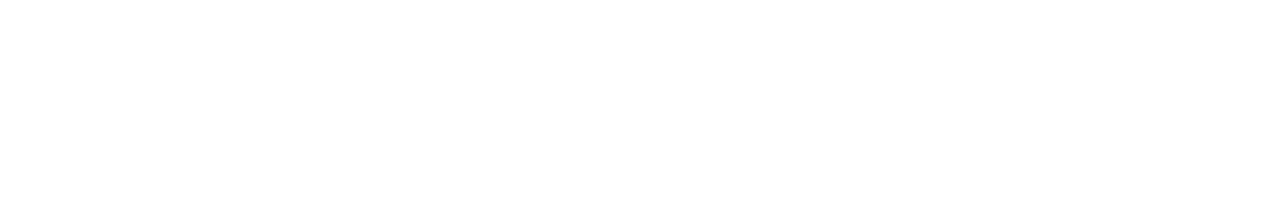
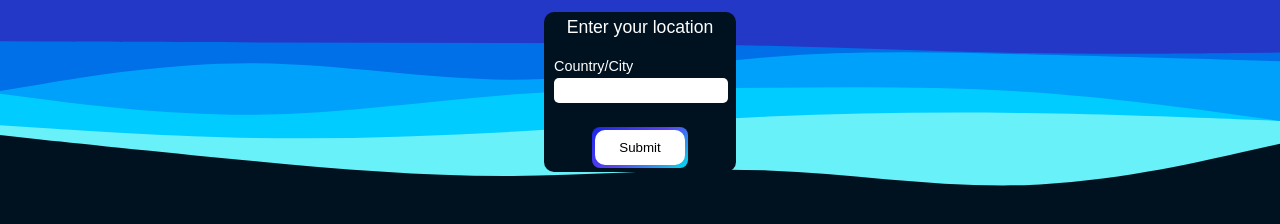
Before and after one commit to quirogak/weather-app, a website built with webpack: page dist/index.html in a window 1280 px wide. Built offline with nearby package versions, Linux system fonts and the light colour scheme.

Commit message:
Added a basic style and structure to the page.

```diff
--- a/dist/index.html
+++ b/dist/index.html
@@ -9,6 +9,27 @@
     <title>Weather App</title>
 </head>
 <body>
-
+    <main>
+          <section>
+            <div class="main-container">
+                <form class="form-container">
+                    <ul>
+                        <li class="form-title">Enter your location</li>
+                        <li class="input-container">
+                            <label for="location">
+                                <span class="input-text">Country/City</span>
+                                <input type="location" id="location" name="user_location">
+                                <span class="error"></span>
+                            </label>
+                        </li>
+                        <li class="button">
+                            <button type="button">Submit</button>
+                        </li>
+                    </ul>
+                </form>
+            </div>
+          </section>
+    </main>
+    <footer></footer>
 </body>
 </html>
--- a/dist/style.css
+++ b/dist/style.css
@@ -0,0 +1,120 @@
+* {
+    margin: 0;
+    padding: 0;
+    font-family: Arial, Helvetica, sans-serif;
+  }
+
+body {
+    background-image: url("./img/25503.svg");
+    background-attachment:fixed;
+    background-repeat: no-repeat;
+    background-size: cover;
+
+}
+
+header {
+    width: 100%;
+
+}
+
+main {
+    width: 100%;
+    height: 100vh;
+}
+
+.main-container {
+    width: 15%;
+    height: 20vh;
+    background-color: #001220;
+    border-radius: 10px;
+}
+
+section {
+    height: 23%;
+    display: flex;
+    align-items: center;
+    justify-content: center;
+    flex-direction: column;
+}
+
+form {
+    height: 100%;
+}
+
+ul {
+    height: 100%;
+    display: flex;
+    flex-direction: column;
+    justify-content: center;
+    align-items: center;
+    gap: 20px;
+}
+
+li {
+    list-style: none;
+    color: white;
+    border: 0;
+
+}
+
+button {
+    padding: 10px;
+    width: 100%;
+    border-radius: 10px;
+    border: none;
+    background-color: white;
+}
+
+button:hover,
+input:hover {
+    background-color: rgb(241, 241, 241);
+}
+
+
+.button {
+    align-items: center;
+    background-image: linear-gradient(144deg,#1a28e6, #5B42F3 50%,#00DDEB);
+    border: 0;
+    border-radius: 8px;
+    box-sizing: border-box;
+    font-size: 20px;
+    padding: 3px;
+    width: 50%;
+}
+
+
+label {
+    display: flex;
+    justify-content: center;
+    flex-direction: column;
+    margin-left: 10px;
+    gap: 4px;
+
+
+}
+
+
+input {
+    all: unset;
+    border-radius: 5px;
+    border: 0;
+    padding: 5px;
+    background-color: white;
+    color: black;
+    height: 15px;
+    width: 90%;
+}
+
+
+input:active{
+    background-color: rgb(241, 241, 241);
+    padding: 6px;
+}
+
+.form-title {
+    font-size: 1.1rem;
+}
+
+.input-text {
+    font-size: 0.9rem;
+}
```
Also changed, not shown: dist/img/25503.svg (added).
